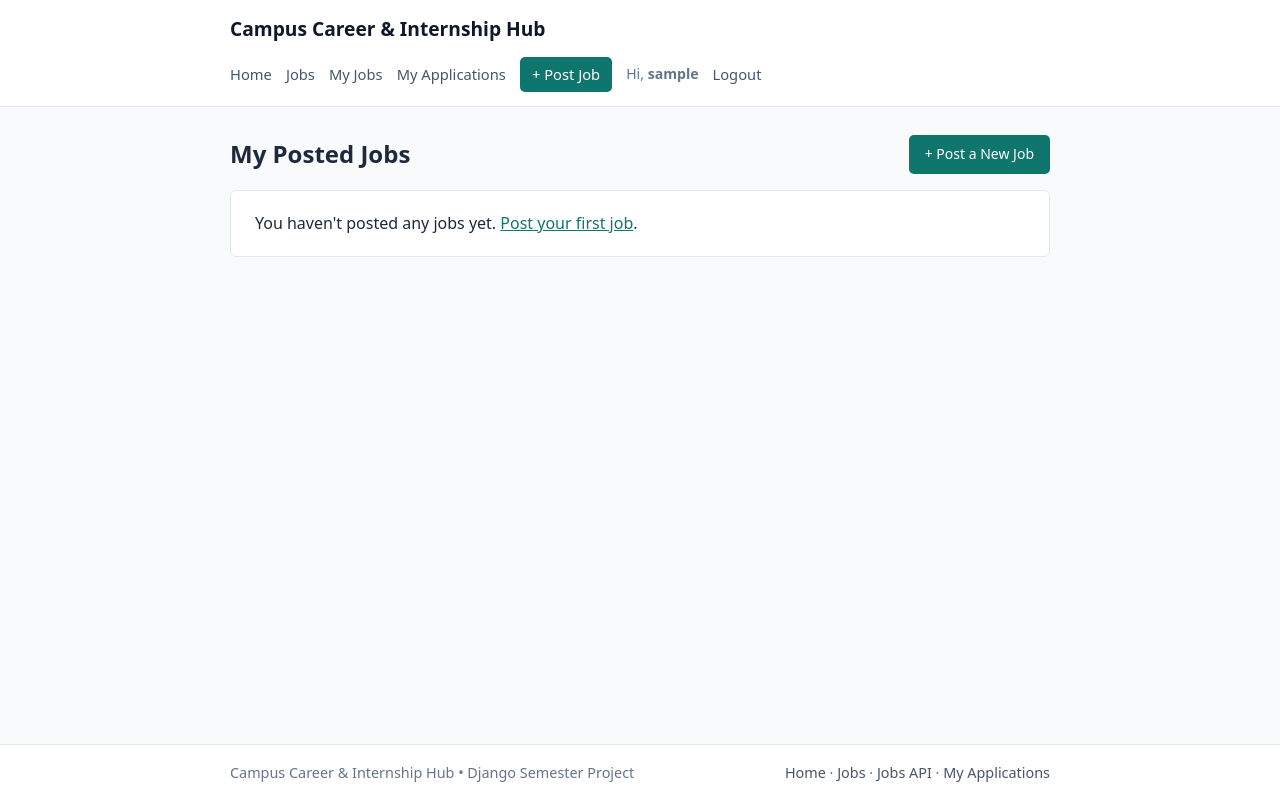
After one commit to JanIsaac-1/django-semester-project, a Django app: page /my-jobs/ in a window 1280 px wide. The commit adds this page. Run offline with Django 5.2, Linux system fonts and the light colour scheme; the visitor is signed in with stand-in values (Sample User, id 1); data that the repository does not hold is empty.

Commit message:
feat: complete job CRUD, applicant management, search/filter, JSON API, and docs

```diff
--- /dev/null
+++ b/jobs/templates/jobs/my_posted_jobs.html
@@ -0,0 +1,33 @@
+{% extends 'base.html' %}
+
+{% block title %}My Posted Jobs - Internship Hub{% endblock %}
+
+{% block content %}
+<div class="page-header">
+    <h2>My Posted Jobs</h2>
+    <a href="{% url 'job_create' %}" class="btn">+ Post a New Job</a>
+</div>
+
+<ul class="item-list">
+    {% for job in jobs %}
+    <li class="box">
+        <div class="item-top">
+            <div>
+                <h3 style="margin: 0;"><a href="{% url 'job_detail' job.pk %}" style="text-decoration: none;">{{ job.title }}</a></h3>
+                <p class="meta" style="margin-bottom: 0;">
+                    <strong>{{ job.company }}</strong> &bull; {{ job.location }} &bull; Posted {{ job.created_at|date:"M d, Y" }}
+                </p>
+            </div>
+            <span class="tag">{{ job.application_count }} Applicant{{ job.application_count|pluralize }}</span>
+        </div>
+        <div class="actions">
+            <a href="{% url 'job_applicants' job.pk %}" class="btn btn-small">Manage Applicants</a>
+            <a href="{% url 'job_update' job.pk %}" class="btn-secondary btn-small">Edit</a>
+            <a href="{% url 'job_delete' job.pk %}" class="btn-danger btn-small">Delete</a>
+        </div>
+    </li>
+    {% empty %}
+    <li class="box">You haven't posted any jobs yet. <a href="{% url 'job_create' %}">Post your first job</a>.</li>
+    {% endfor %}
+</ul>
+{% endblock %}
--- a/jobs/urls.py
+++ b/jobs/urls.py
@@ -7,9 +7,16 @@ urlpatterns = [
     path('jobs/', views.job_list, name='job_list'),
     path('jobs/create/', views.job_create, name='job_create'),
     path('jobs/<int:pk>/', views.job_detail, name='job_detail'),
+    path('jobs/<int:pk>/edit/', views.job_update, name='job_update'),
+    path('jobs/<int:pk>/delete/', views.job_delete, name='job_delete'),
     path('jobs/<int:pk>/apply/', views.apply_job, name='apply_job'),
+    path('jobs/<int:pk>/applicants/', views.job_applicants, name='job_applicants'),
+    path('my-jobs/', views.my_posted_jobs, name='my_posted_jobs'),
     path('my-applications/', views.my_applications, name='my_applications'),
+    path('applications/<int:pk>/withdraw/', views.withdraw_application, name='withdraw_application'),
     path('register/', views.register, name='register'),
     path('login/', auth_views.LoginView.as_view(template_name='registration/login.html'), name='login'),
     path('logout/', auth_views.LogoutView.as_view(), name='logout'),
+    path('api/jobs/', views.api_job_list, name='api_job_list'),
+    path('api/jobs/<int:pk>/', views.api_job_detail, name='api_job_detail'),
 ]
--- a/jobs/views.py
+++ b/jobs/views.py
@@ -1,10 +1,60 @@
 from django.contrib import messages
 from django.contrib.auth import login
 from django.contrib.auth.decorators import login_required
+from django.core.exceptions import PermissionDenied
+from django.core.paginator import Paginator
+from django.db.models import Count, Q
+from django.http import JsonResponse
 from django.shortcuts import get_object_or_404, redirect, render
+from django.views.decorators.http import require_GET, require_POST
 
-from .forms import ApplicationForm, JobForm, UserRegisterForm
+from .forms import ApplicationForm, ApplicationStatusForm, JobForm, UserRegisterForm
 from .models import Application, Job
+
+
+def _get_owned_job(request, pk):
+    """Return a Job or raise PermissionDenied if the current user is not the poster."""
+    job = get_object_or_404(Job, pk=pk)
+    if job.posted_by != request.user:
+        raise PermissionDenied('You do not have permission to manage this job listing.')
+    return job
+
+
+def _filter_jobs(request):
+    """Filter Job queryset by keyword 'q' and 'job_type' query parameters."""
+    query = request.GET.get('q', '').strip()
+    job_type = request.GET.get('job_type', '').strip()
+    jobs = Job.objects.select_related('posted_by').all()
+
+    if query:
+        jobs = jobs.filter(
+            Q(title__icontains=query)
+            | Q(company__icontains=query)
+            | Q(location__icontains=query)
+            | Q(description__icontains=query)
+        )
+
+    valid_types = {choice[0] for choice in Job.JOB_TYPES}
+    if job_type in valid_types:
+        jobs = jobs.filter(job_type=job_type)
+    else:
+        job_type = ''
+
+    return jobs, query, job_type
+
+
+def _serialize_job(job):
+    """Convert a Job model instance into a JSON-serializable dictionary."""
+    return {
+        'id': job.pk,
+        'title': job.title,
+        'company': job.company,
+        'location': job.location,
+        'job_type': job.job_type,
+        'description': job.description,
+        'posted_by': job.posted_by.username,
+        'created_at': job.created_at.isoformat(),
+    }
 
 
 def home(request):
@@ -13,24 +63,35 @@ def home(request):
 
 
 def job_list(request):
-    """List all jobs stored in the database."""
-    jobs = Job.objects.select_related('posted_by').all()
-    return render(request, 'jobs/job_list.html', {'jobs': jobs})
+    """List jobs with optional search, job_type filter, and pagination."""
+    jobs_qs, query, selected_type = _filter_jobs(request)
+    paginator = Paginator(jobs_qs, 6)
+    page_obj = paginator.get_page(request.GET.get('page'))
+
+    return render(request, 'jobs/job_list.html', {
+        'jobs': page_obj,
+        'page_obj': page_obj,
+        'query': query,
+        'selected_type': selected_type,
+        'job_types': Job.JOB_TYPES,
+    })
 
 
 def job_detail(request, pk):
-    """Show job details and application status/form."""
+    """Show job details and either owner controls or the application form."""
     job = get_object_or_404(Job.objects.select_related('posted_by'), pk=pk)
+    is_owner = request.user.is_authenticated and job.posted_by == request.user
     existing_application = None
     form = None
 
-    if request.user.is_authenticated:
+    if request.user.is_authenticated and not is_owner:
         existing_application = Application.objects.filter(job=job, applicant=request.user).first()
         if not existing_application:
             form = ApplicationForm()
 
     return render(request, 'jobs/job_detail.html', {
         'job': job,
+        'is_owner': is_owner,
         'existing_application': existing_application,
         'form': form,
     })
@@ -50,13 +111,82 @@ def job_create(request):
     else:
         form = JobForm()
 
-    return render(request, 'jobs/job_form.html', {'form': form})
+    return render(request, 'jobs/job_form.html', {'form': form, 'job': None})
+
+
+@login_required
+def job_update(request, pk):
+    """Allow the job owner to edit their job listing."""
+    job = _get_owned_job(request, pk)
+    if request.method == 'POST':
+        form = JobForm(request.POST, instance=job)
+        if form.is_valid():
+            form.save()
+            messages.success(request, 'Job listing updated successfully.')
+            return redirect('job_detail', pk=job.pk)
+    else:
+        form = JobForm(instance=job)
+
+    return render(request, 'jobs/job_form.html', {'form': form, 'job': job})
+
+
+@login_required
+def job_delete(request, pk):
+    """Allow the job owner to delete their job listing after confirmation."""
+    job = _get_owned_job(request, pk)
+    if request.method == 'POST':
+        job.delete()
+        messages.success(request, 'Job listing deleted.')
+        return redirect('my_posted_jobs')
+
+    return render(request, 'jobs/job_confirm_delete.html', {'job': job})
+
+
+@login_required
+def my_posted_jobs(request):
+    """List jobs posted by the current user with applicant counts."""
+    jobs = (
+        Job.objects.filter(posted_by=request.user)
+        .annotate(application_count=Count('applications'))
+    )
+    return render(request, 'jobs/my_posted_jobs.html', {'jobs': jobs})
+
+
+@login_required
+def job_applicants(request, pk):
+    """Allow the job owner to view applicants and update application statuses."""
+    job = _get_owned_job(request, pk)
+
+    if request.method == 'POST':
+        application = get_object_or_404(Application, pk=request.POST.get('application_id'), job=job)
+        form = ApplicationStatusForm(request.POST, instance=application)
+        if form.is_valid():
+            form.save()
+            messages.success(
+                request,
+                f"Updated {application.applicant.username}'s status to {application.status}.",
+            )
+            return redirect('job_applicants', pk=job.pk)
+
+    applications = job.applications.select_related('applicant').all()
+    application_rows = [
+        (application, ApplicationStatusForm(instance=application))
+        for application in applications
+    ]
+    return render(request, 'jobs/job_applicants.html', {
+        'job': job,
+        'application_rows': application_rows,
+    })
 
 
 @login_required
 def apply_job(request, pk):
-    """Allow an authenticated user to apply for a specific job."""
+    """Allow an authenticated user to apply for another user's job."""
     job = get_object_or_404(Job, pk=pk)
+    if job.posted_by == request.user:
+        messages.warning(request, 'You cannot apply to your own job listing.')
+        return redirect('job_detail', pk=job.pk)
+
     if Application.objects.filter(job=job, applicant=request.user).exists():
         messages.info(request, 'You have already applied for this job.')
         return redirect('job_detail', pk=job.pk)
@@ -75,9 +205,27 @@ def apply_job(request, pk):
 
     return render(request, 'jobs/job_detail.html', {
         'job': job,
+        'is_owner': False,
         'existing_application': None,
         'form': form,
     })
+
+
+@login_required
+@require_POST
+def withdraw_application(request, pk):
+    """Allow the applicant to withdraw a pending application."""
+    application = get_object_or_404(Application, pk=pk)
+    if application.applicant != request.user:
+        raise PermissionDenied('You cannot withdraw someone else\'s application.')
+
+    if application.status != 'Applied':
+        messages.warning(request, 'Only pending applications can be withdrawn.')
+        return redirect('my_applications')
+
+    application.delete()
+    messages.success(request, 'Application withdrawn.')
+    return redirect('my_applications')
 
 
 @login_required
@@ -103,3 +251,20 @@ def register(request):
         form = UserRegisterForm()
 
     return render(request, 'registration/register.html', {'form': form})
+
+
+@require_GET
+def api_job_list(request):
+    """Return a JSON list of job listings with optional 'q' and 'job_type' filters."""
+    jobs_qs, _, _ = _filter_jobs(request)
+    results = [_serialize_job(job) for job in jobs_qs]
+    return JsonResponse({'count': len(results), 'results': results})
+
+
+@require_GET
+def api_job_detail(request, pk):
+    """Return JSON details for a single job listing."""
+    job = Job.objects.select_related('posted_by').filter(pk=pk).first()
+    if not job:
+        return JsonResponse({'error': 'Job not found.'}, status=404)
+    return JsonResponse(_serialize_job(job))
--- /dev/null
+++ b/requirements.txt
@@ -0,0 +1,4 @@
+asgiref==3.12.1
+Django==6.1.1
+sqlparse==0.6.0
+tzdata==2026.4
--- a/templates/base.html
+++ b/templates/base.html
@@ -59,12 +59,12 @@
             display: flex;
             align-items: center;
             flex-wrap: wrap;
-            gap: 16px;
+            gap: 14px;
         }
         nav a {
             color: #475569;
             text-decoration: none;
-            font-size: 0.95em;
+            font-size: 0.92em;
             font-weight: 500;
         }
         nav a:hover {
@@ -83,14 +83,14 @@
         }
         .user-info {
             color: #64748b;
-            font-size: 0.9em;
+            font-size: 0.88em;
         }
         .logout-btn {
             background: none;
             border: none;
             color: #475569;
             font: inherit;
-            font-size: 0.95em;
+            font-size: 0.92em;
             font-weight: 500;
             cursor: pointer;
             padding: 0;
@@ -156,6 +163,8 @@
             border-radius: 5px;
             font-size: 14px;
             font-weight: 500;
+            border: none;
+            cursor: pointer;
         }
         .btn:hover {
             background-color: #115e59;
@@ -277,6 +347,7 @@
                 <a href="{% url 'home' %}">Home</a>
                 <a href="{% url 'job_list' %}">Jobs</a>
                 {% if user.is_authenticated %}
+                    <a href="{% url 'my_posted_jobs' %}">My Jobs</a>
                     <a href="{% url 'my_applications' %}">My Applications</a>
                     <a href="{% url 'job_create' %}" class="nav-cta">+ Post Job</a>
                     <span class="user-info">Hi, <strong>{{ user.username }}</strong></span>
@@ -310,7 +381,8 @@
             <p>Campus Career &amp; Internship Hub &bull; Django Semester Project</p>
             <p>
                 <a href="{% url 'home' %}">Home</a> &middot;
-                <a href="{% url 'job_list' %}">Jobs</a>
+                <a href="{% url 'job_list' %}">Jobs</a> &middot;
+                <a href="{% url 'api_job_list' %}">Jobs API</a>
                 {% if user.is_authenticated %}
                     &middot; <a href="{% url 'my_applications' %}">My Applications</a>
                 {% else %}
```
Also changed, not shown: other parts of templates/base.html (+70 -2 lines), config/settings.py (+11 -3 lines), jobs/forms.py (+9 -1 lines), jobs/management/commands/seed_jobs.py (added, +88 -0 lines), jobs/templates/jobs/job_applicants.html (added, +44 -0 lines), jobs/templates/jobs/job_confirm_delete.html (added, +16 -0 lines), jobs/templates/jobs/job_detail.html (+17 -1 lines), jobs/templates/jobs/job_form.html (+10 -4 lines), jobs/templates/jobs/job_list.html (+36 -1 lines), jobs/templates/jobs/my_applications.html (+10 -1 lines), jobs/tests.py (+135 -9 lines), README.md, jobs/management/__init__.py (added), jobs/management/commands/__init__.py (added).
